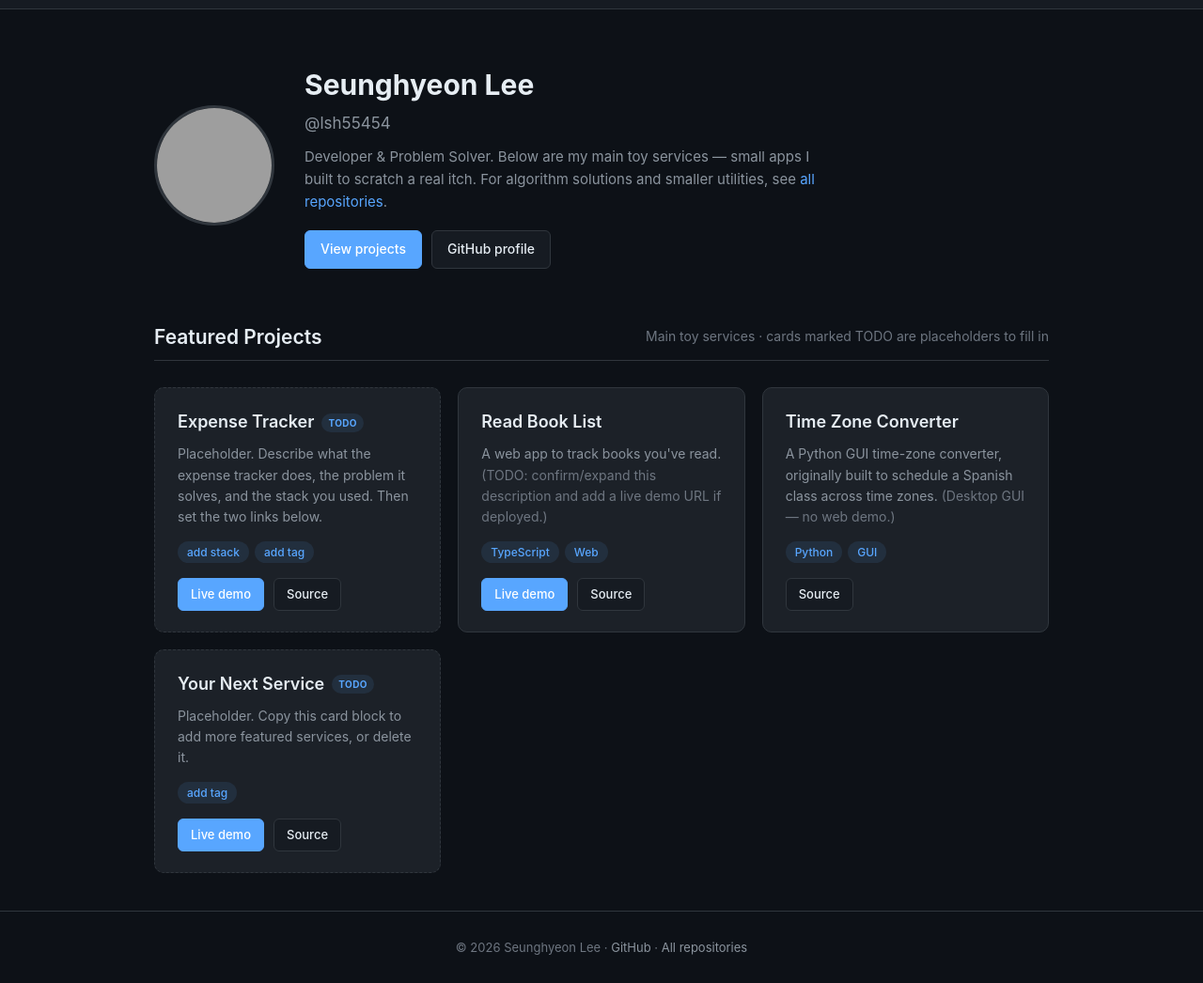
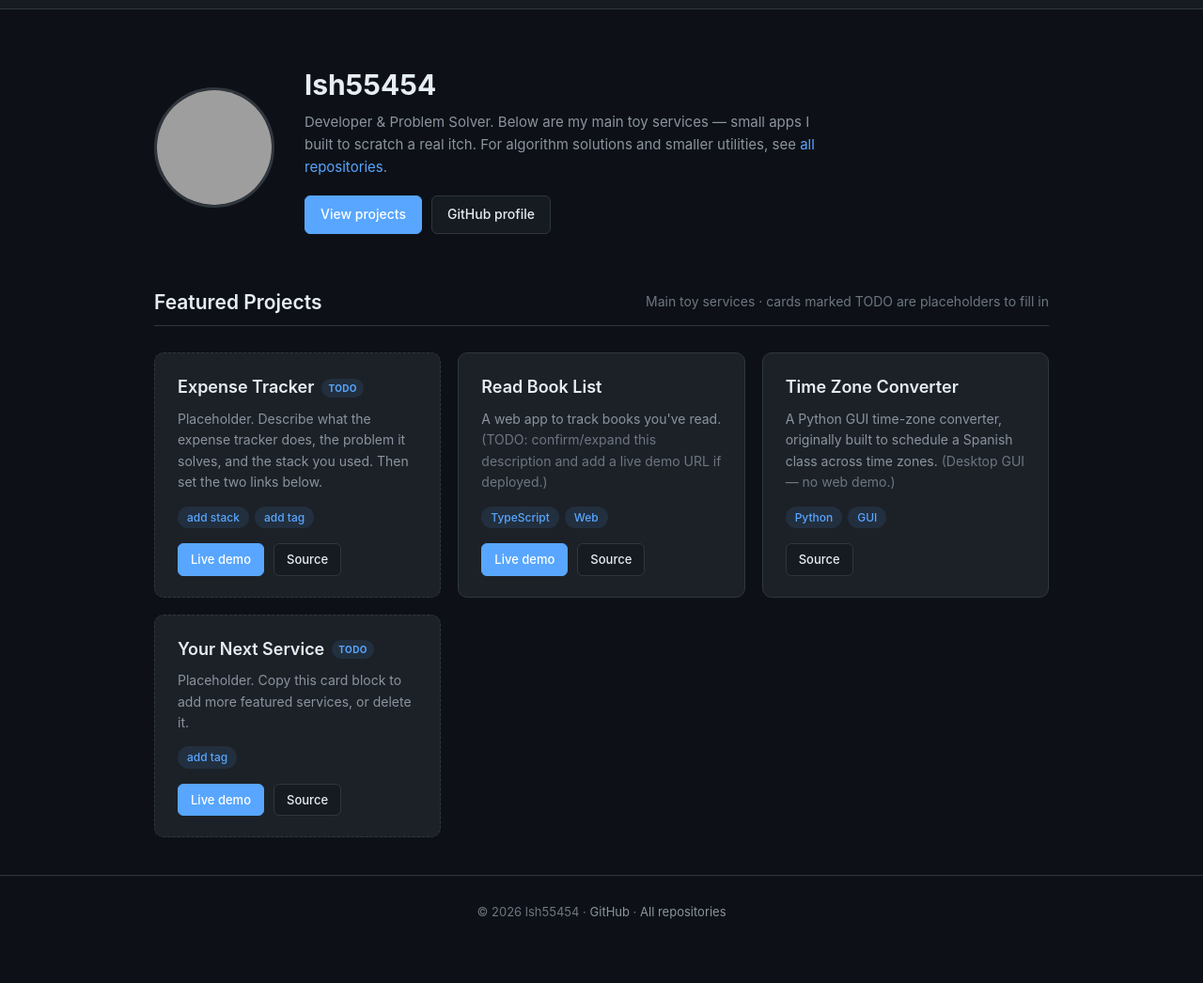
Before and after one commit to lsh55454/lsh55454.github.io, a plain HTML site: page index.html in a window 1280 px wide. Shown: the part 102-1148 px from the top of the page at 94% size. After the commit the page ends 1111 px from the top, so only its background shows below. Drawn offline with Linux system fonts and the light colour scheme; grey boxes are pictures that could not be loaded.

Commit message:
Replace display name with handle (remove real name)
Co-Authored-By: Claude Opus 4.8 <noreply@anthropic.com>

```diff
--- a/index.html
+++ b/index.html
@@ -17,8 +17,8 @@
 <head>
   <meta charset="UTF-8">
   <meta name="viewport" content="width=device-width, initial-scale=1.0">
-  <title>Seunghyeon Lee | Projects</title>
-  <meta name="description" content="Toy services and projects by Seunghyeon Lee (lsh55454).">
+  <title>lsh55454 | Projects</title>
+  <meta name="description" content="Toy services and projects by lsh55454.">
   <style>
     :root { --transition: 0.3s ease; }
     [data-theme="dark"] { --bg-primary:#0d1117; --bg-secondary:#161b22; --bg-card:#1c2128; --bg-card-hover:#22272e; --border:#30363d; --text-primary:#e6edf3; --text-secondary:#8b949e; --text-muted:#6e7681; --accent:#58a6ff; --accent-hover:#79b8ff; --accent-subtle:rgba(88,166,255,0.1); --green:#3fb950; --shadow:0 3px 12px rgba(0,0,0,0.4); }
@@ -79,10 +79,9 @@
   </div></nav>
 
   <section class="container"><div class="hero">
-    <img class="avatar" src="https://avatars.githubusercontent.com/u/78131190?v=4" alt="Seunghyeon Lee">
+    <img class="avatar" src="https://avatars.githubusercontent.com/u/78131190?v=4" alt="lsh55454">
     <div class="hero-info">
-      <h1>Seunghyeon Lee</h1>
-      <div class="username">@lsh55454</div>
+      <h1>lsh55454</h1>
       <div class="bio">Developer &amp; Problem Solver. Below are my main toy services &mdash; small apps I built to scratch a real itch. For algorithm solutions and smaller utilities, see <a href="https://lsh55454.github.io/showcase_repos/">all repositories</a>.</div>
       <div class="hero-links">
         <a class="btn btn-primary" href="#projects">View projects</a>
@@ -145,7 +144,7 @@
   </section>
 
   <footer class="footer"><div class="container">
-    &copy; <span id="year"></span> Seunghyeon Lee &middot;
+    &copy; <span id="year"></span> lsh55454 &middot;
     <a href="https://github.com/lsh55454" target="_blank" rel="noopener noreferrer">GitHub</a> &middot;
     <a href="https://lsh55454.github.io/showcase_repos/">All repositories</a>
   </div></footer>
```
